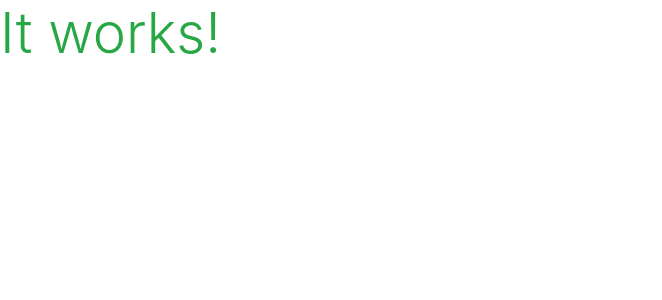
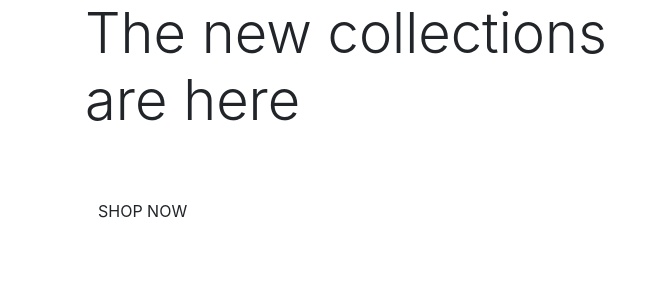
Before and after one commit to anteCedens/Boutique-Ado-excercise-project, a Django app: page / in a window 1280 px wide. Shown: the top 300 px of the page, without its empty margins (0-662 px from the left). Run offline with Django 3.2, Linux system fonts and the light colour scheme.

Commit message:
Add homepage content
Basic layout setup with Bootstrap classes, and some custome classes to
be edited: logo-font, text-black, shop-now-button, header-container.

```diff
--- a/home/templates/home/index.html
+++ b/home/templates/home/index.html
@@ -1,6 +1,27 @@
 {% extends "base.html" %}
 {% load static %}
 
+{% block page_header %}
+    <div class="container header-container">
+        <div class="row">
+            <div class="col"></div>
+        </div>
+    </div>
+{% endblock %}
+
 {% block content %}
-<h1 class="display-4 text-success">It works!</h1>
+<div class="container h-100">
+    <div class="row h-100">
+        <div class="col-7 col-md-6 my-auto">
+            <h1 class="display-4 logo-font text-black">
+                The new collections are here
+            </h1>
+            <div class="my-5">
+                <h4>
+                    <a href="" class="shop-now-button btn btn-large rounded-0 text-uppercase py-3">Shop Now</a>
+                </h4>
+            </div>
+        </div>
+    </div>
+</div>
 {% endblock %}
```
